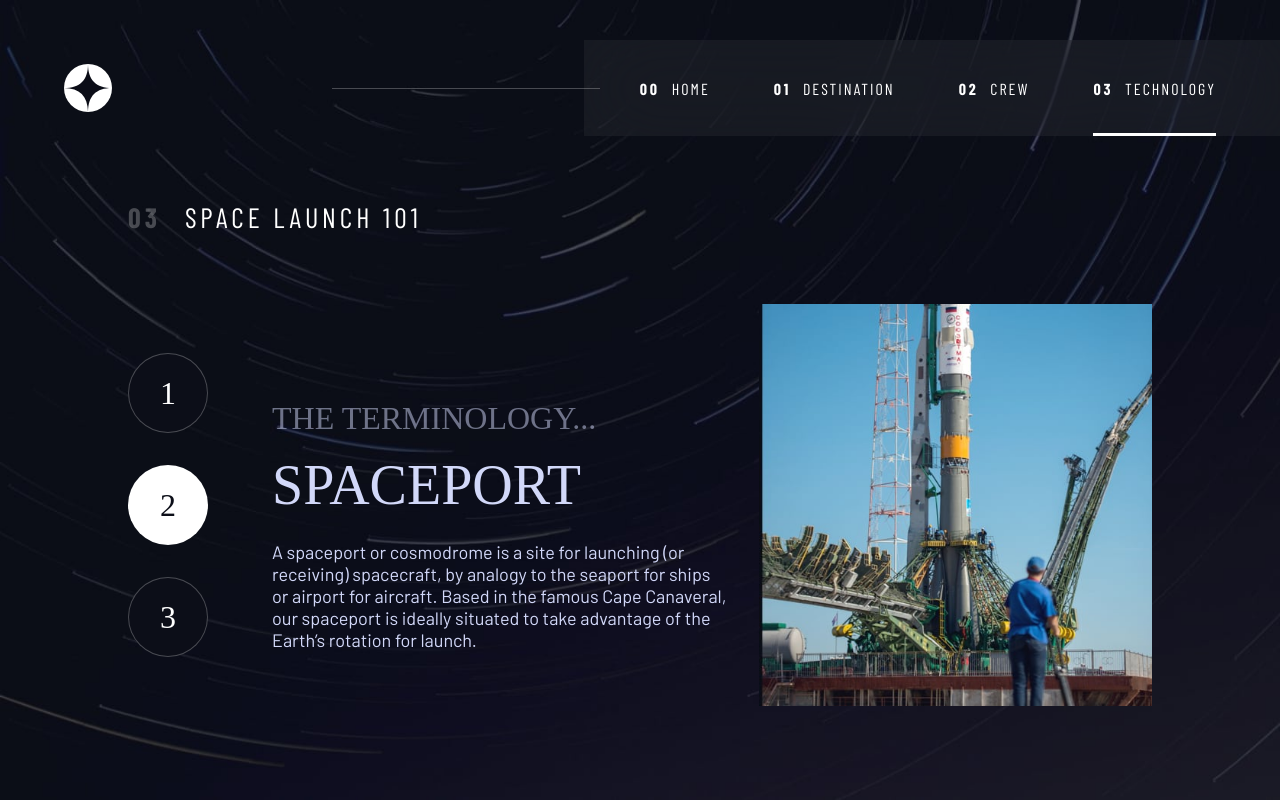
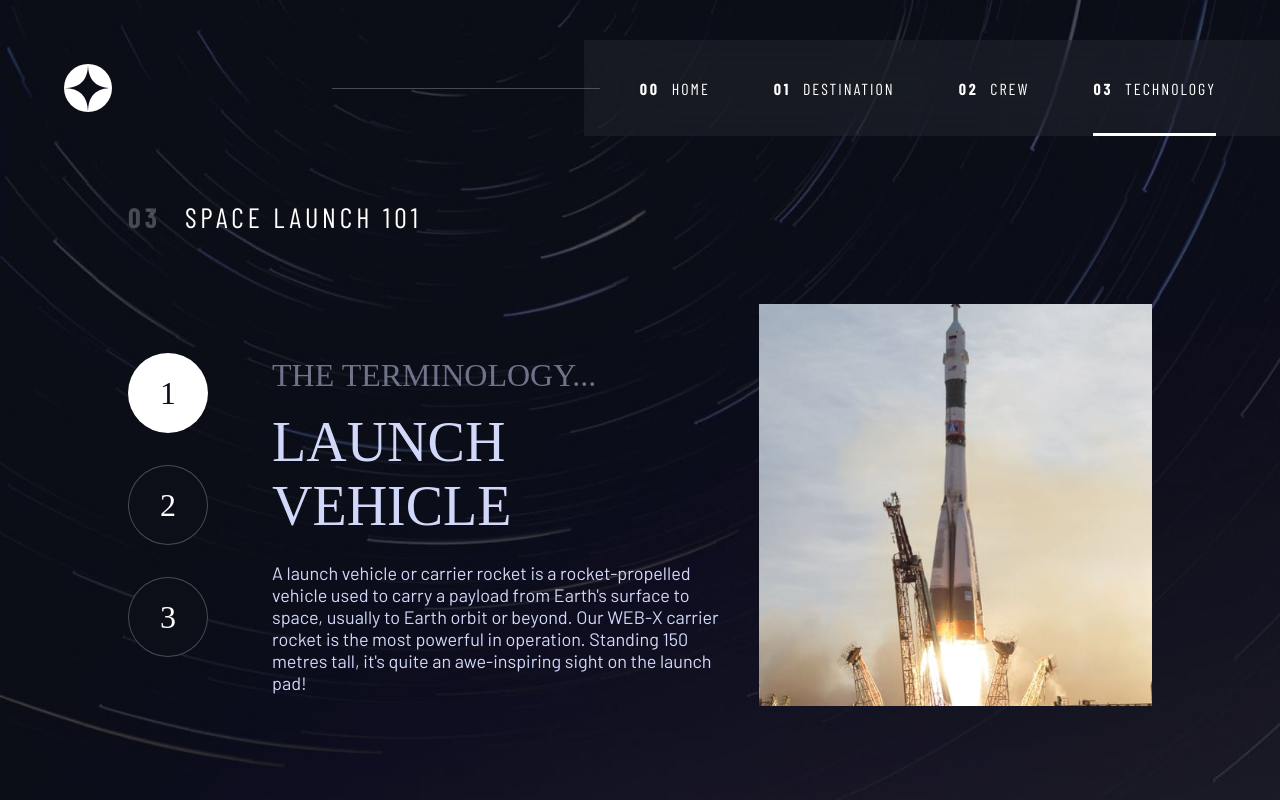
Before and after one commit to StephenAnthony8/SpaceTourism-Website, a React (Vite) app: page /technology in a window 1280 px wide. Built offline with nearby package versions, Linux system fonts and the light colour scheme; a web font is replaced by a local one.

Commit message:
Project complete

```diff
--- a/src/App.css
+++ b/src/App.css
@@ -39,11 +39,14 @@ body {
   height: 100%;
   display: flex;
   flex-direction: column;
+  max-height: 100vh;
 }
 .app {
   flex-direction: column;
   height: 100vh;
 }
+
+
 
 /* Background Images */
 .app:before {
--- a/src/Components/SectionComponents/TechnologyPage/TechnologyPage.tsx
+++ b/src/Components/SectionComponents/TechnologyPage/TechnologyPage.tsx
@@ -9,7 +9,7 @@ import { useContext, useState } from "react";
 import { CurrentDeviceSize, technologyData } from "../../../Store";
 
 export default function TechnologyPage() {
-  const [selected, setSelected] = useState<number>(1);
+  const [selected, setSelected] = useState<number>(0);
   const screenSize = useContext(CurrentDeviceSize);
 
   /* Entries */
```
